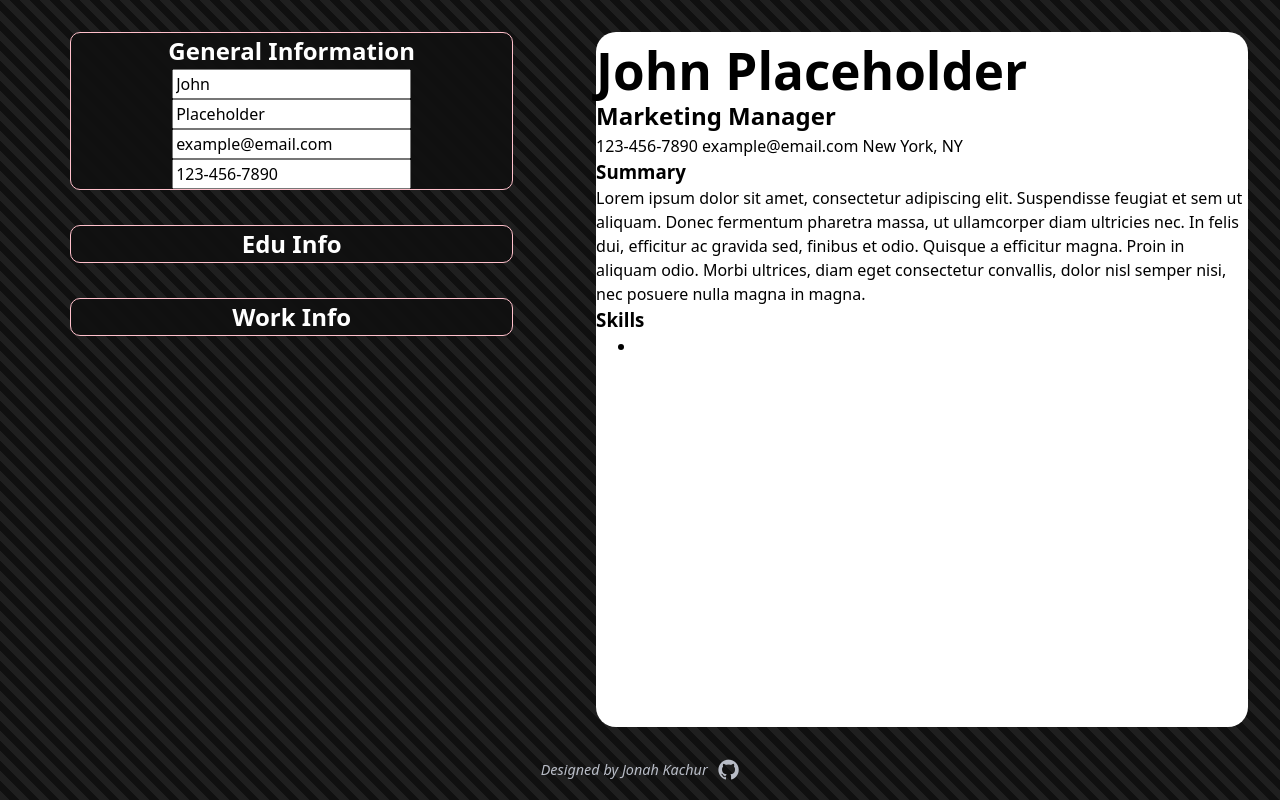
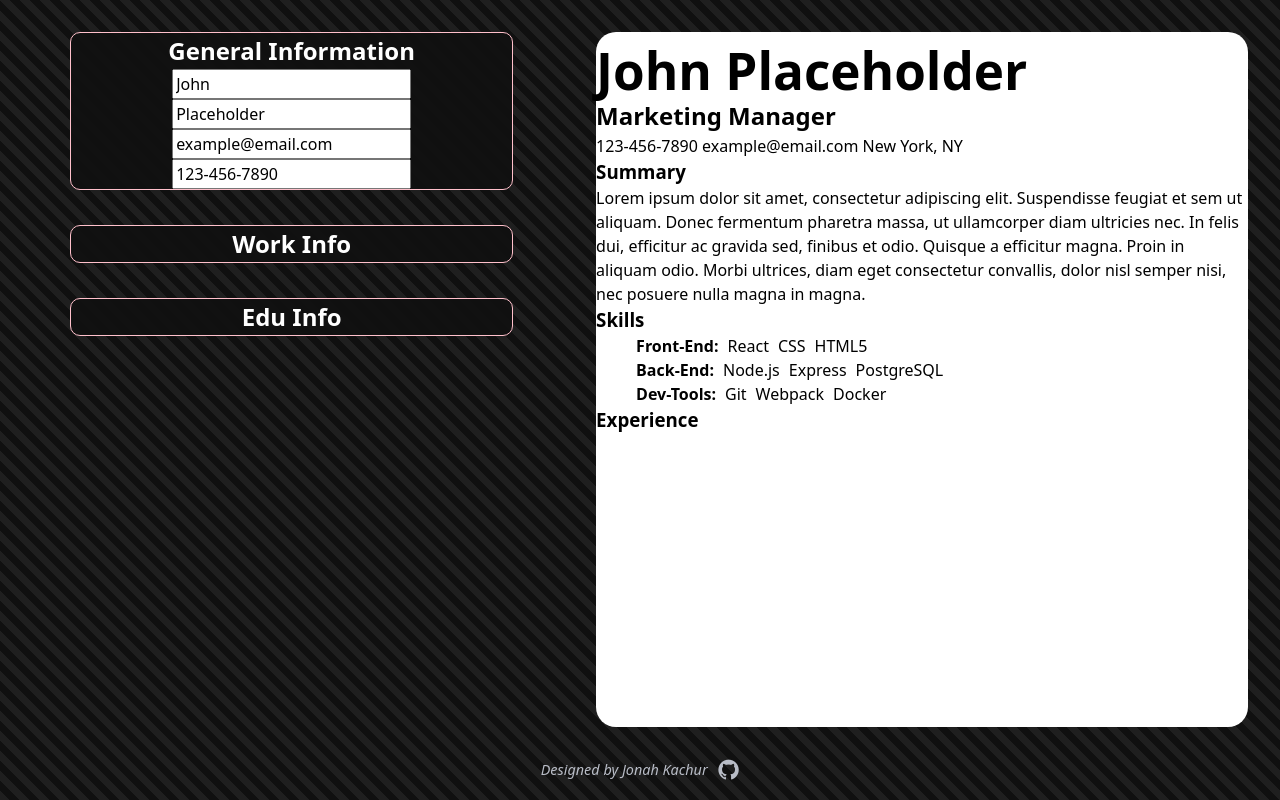
Before and after one commit to JonahKF/odin-reactResumeApp, a React (Vite) app: page / in a window 1280 px wide. Built offline with nearby package versions, Linux system fonts and the light colour scheme.

Commit message:
Added summary, skills containers to resume preview

```diff
--- a/src/components/App.jsx
+++ b/src/components/App.jsx
@@ -36,8 +36,8 @@
       <div className="app-container">
         <div className="left-panel">
           <GeneralInfo personData={person} onChange={handlePersonChange} />
+          <WorkInfo personData={person} onChange={handlePersonChange} />
           <EduInfo personData={person} onChange={handlePersonChange} />
-          <WorkInfo personData={person} onChange={handlePersonChange} />
         </div>
         <div className="preview-container">
           <ResumePreview personData={person} />
--- a/src/components/ResumePreview.jsx
+++ b/src/components/ResumePreview.jsx
@@ -1,24 +1,41 @@
 import "../styles/ResumePreview.css";
 
 function ResumePreview({ personData }) {
+  const skillCategories = Object.keys(personData.skills);
+
   return (
     <div className="resume-preview">
       <h1 className="resume-name">
         {personData.firstName} {personData.lastName}
       </h1>
+
       <h2 className="job-title">{personData.jobTitle}</h2>
+
       <div className="contact-and-location">
         {personData.phone} {personData.email} {personData.location}
       </div>
+
       <div className="summary-container">
         <h3>Summary</h3>
         <div>{personData.summary}</div>
       </div>
+
       <div className="skills-container">
         <h3>Skills</h3>
-        <ul>
-          <li></li>
-        </ul>
+        {skillCategories.map((category) => (
+          <ul key={category} className="skill-category">
+            <h4>{category}:</h4>
+            <span>
+              {personData.skills[category].map((skill) => (
+                <span key={skill}>{skill}</span>
+              ))}
+            </span>
+          </ul>
+        ))}
+      </div>
+
+      <div className="experience-container">
+        <h3>Experience</h3>
       </div>
     </div>
   );
--- a/src/styles/App.css
+++ b/src/styles/App.css
@@ -112,6 +112,15 @@
     color: black;
 }
 
+.skill-category {
+    display: flex;
+    gap: 9px;
+    > span {
+        display: flex;
+        gap: 9px;
+    }
+}
+
 footer {
     height: 45px;
     margin-top: auto;
```
